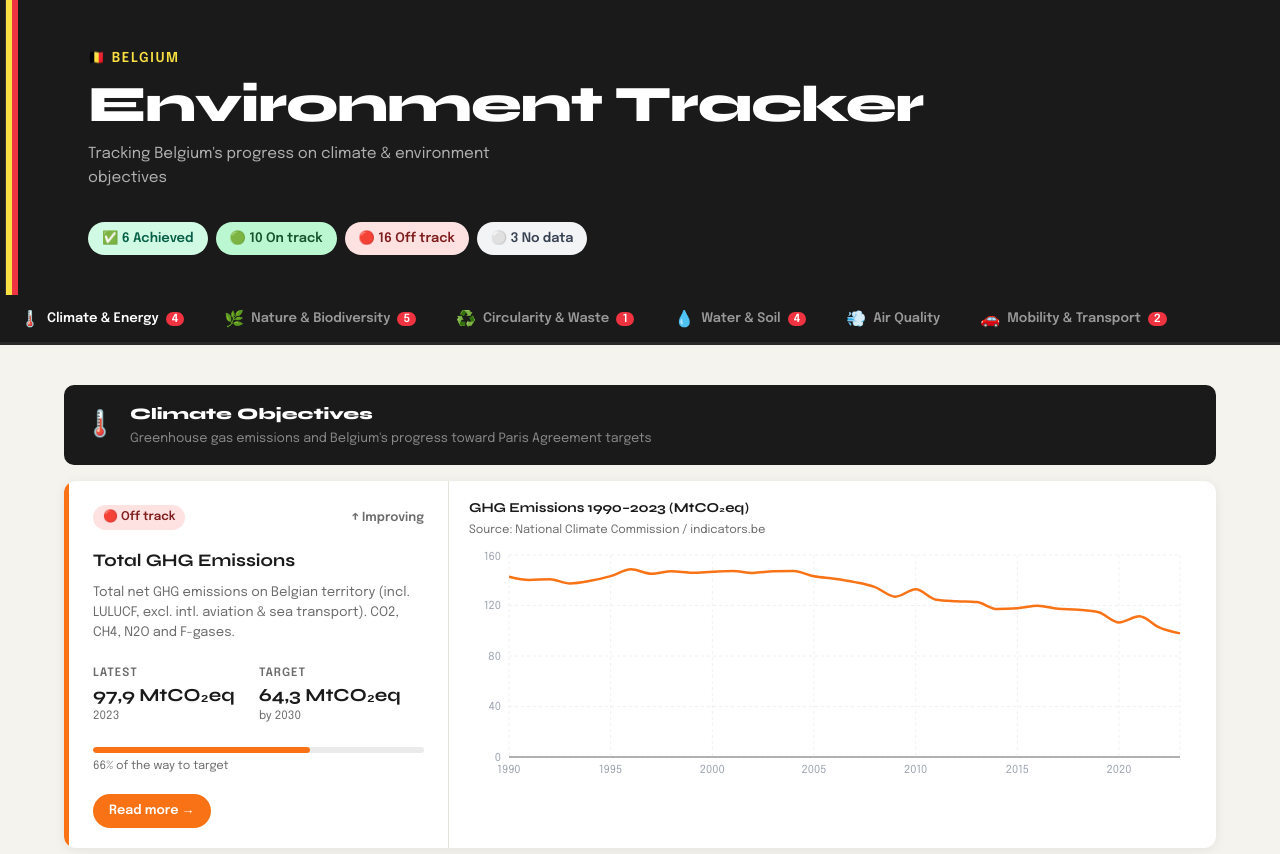
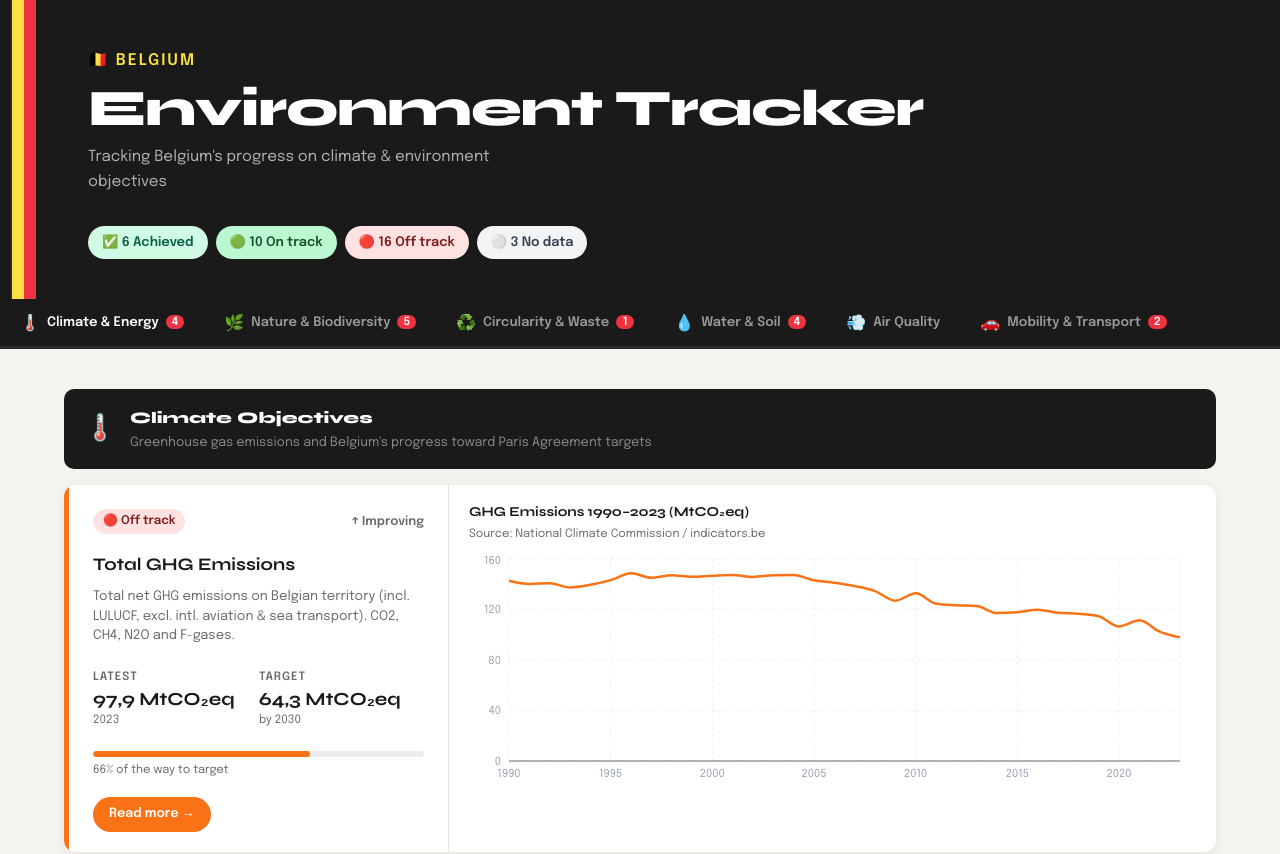
Before and after one commit to TjokMeuwissen/Belgium-Environment-Tracker, a Next.js app: page / in a window 1280 px wide. Shown: the top 854 px of the page. Built offline with nearby package versions, Linux system fonts and the light colour scheme.

Commit message:
Update globals.css

```diff
--- a/app/globals.css
+++ b/app/globals.css
@@ -31,10 +31,10 @@ body {
 
 header { position: relative; background: #1a1a1a; color: white; overflow: hidden; }
 
-.flag-stripe { position: absolute; top: 0; bottom: 0; width: 6px; }
+.flag-stripe { position: absolute; top: 0; bottom: 0; width: 12px; }
 .flag-stripe.black  { left: 0;    background: #1a1a1a; border-right: 1px solid #333; }
-.flag-stripe.yellow { left: 6px;  background: #FAE042; }
-.flag-stripe.red    { left: 12px; background: #EF3340; }
+.flag-stripe.yellow { left: 12px;  background: #FAE042; }
+.flag-stripe.red    { left: 24px; background: #EF3340; }
 
 .header-content {
   max-width: 1200px; margin: 0 auto;
@@ -44,7 +44,7 @@ header { position: relative; background: #1a1a1a; color: white; overflow: hidden
 }
 
 .header-eyebrow {
-  font-family: 'Epilogue', sans-serif; font-size: 0.85rem;
+  font-family: 'Epilogue', sans-serif; font-size: 1rem;
   font-weight: 600; letter-spacing: 0.12em; text-transform: uppercase;
   color: #FAE042; margin-bottom: 8px;
 }
```
